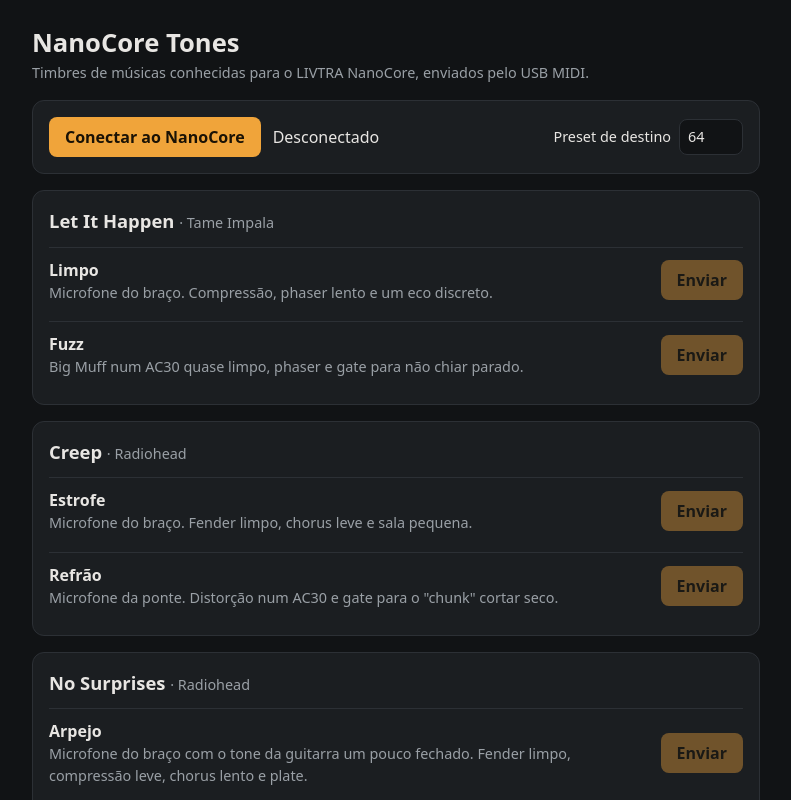
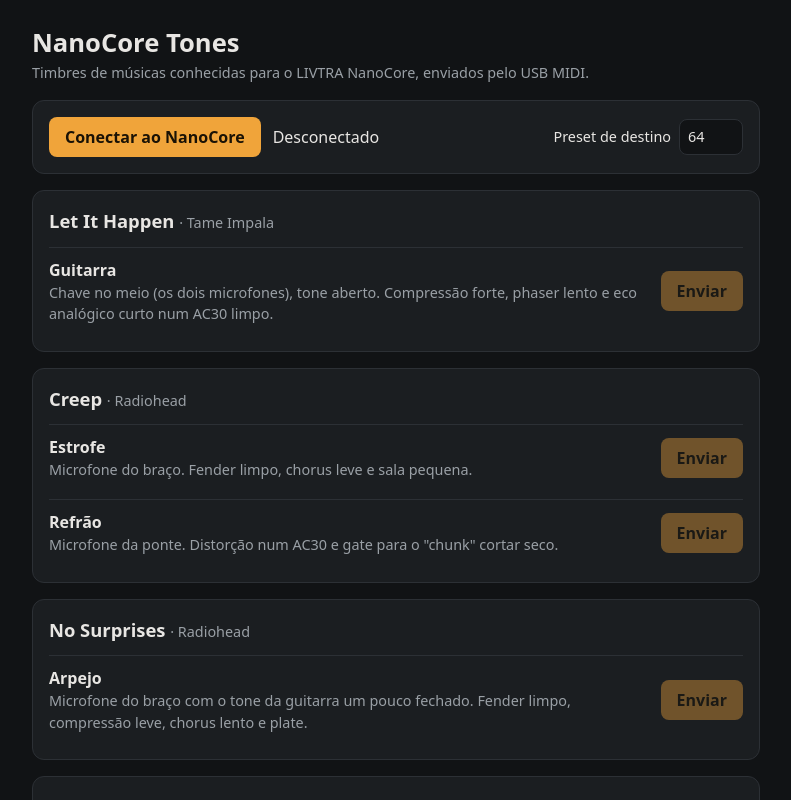
Before and after one commit to patogordo/Tonebook, a Nuxt app: page / in a window 1280 px wide. Shown: the top 800 px of the page, without its empty margins (244-1035 px from the left). Built offline with nearby package versions, Linux system fonts and the light colour scheme.

Commit message:
Músicas: Let It Happen refeito pelo que as fontes repetem (AC30 limpo, compressão de verdade, phaser, delay analógico, EQ para o humbucker) e sem a parte com fuzz

```diff
--- a/shared/songs.ts
+++ b/shared/songs.ts
@@ -19,34 +19,24 @@ export const SONGS: Song[] = [
     artist: 'Tame Impala',
     parts: [
       {
-        name: 'Limpo',
-        hint: 'Microfone do braço. Compressão, phaser lento e um eco discreto.',
-        tone: {
-          amp: 'Fd65Dk',
-          cab: 'FdTR212',
-          blocks: {
-            fx1: { on: true, type: 3, params: [0.62, 0, 0.18, 0.07, 0.13, 0.62] },
-            amp: { on: true, params: [0.4, 0.28, 0.55, 0.82, 0.8] },
-            cab: { on: true, params: [0.65, 0.82, 0.8] },
-            mod: { on: true, type: 1, params: [0.1, 0.3, 0.5, 0.8] },
-            delay: { on: true, type: 1, params: [0.3, 0.2, 0.15, 1] },
-            reverb: { on: true, type: 1, params: [0.3, 0.22, 0.7, 0.28, 0.2, 1] },
-          },
-        },
-      },
-      {
-        name: 'Fuzz',
-        hint: 'Big Muff num AC30 quase limpo, phaser e gate para não chiar parado.',
+        // O que as fontes repetem: Strat limpa num AC30, Dyna Comp apertado, phaser (Phase 90 / Small Stone) e delay
+        // analógico (Memory Man). Nada de fuzz. O EQ tira o embolado do humbucker para chegar perto do single-coil.
+        // Compressor (manual): limiar −60..0 dB, ratio 1,1..20:1, knee 0..24 dB, ataque 0..200 ms,
+        // release 0..1000 ms, ganho −24..+24 dB → −30 dB, ~8:1, 6 dB, 5 ms, 200 ms, +9 dB.
+        // Delay BBD: 1..2000 ms → ~360 ms (colcheia pontuada a ~125 bpm).
+        name: 'Guitarra',
+        hint: 'Chave no meio (os dois microfones), tone aberto. Compressão forte, phaser lento e eco analógico curto num AC30 limpo.',
         tone: {
           amp: 'VXAC30',
           cab: 'AC30212',
           blocks: {
-            fx1: { on: true, type: 0, params: [0.45] },
-            fx2: { on: true, type: 4, params: [0.38, 0.55, 0.6] },
-            amp: { on: true, params: [0.3, 0.38, 0.62, 0.52, 0.8] },
-            cab: { on: true, params: [0.56, 0.65, 0.8] },
-            mod: { on: true, type: 1, params: [0.15, 0.3, 0.5, 0.8] },
-            reverb: { on: true, type: 1, params: [0.25, 0.2, 0.7, 0.25, 0.18, 1] },
+            fx1: { on: true, type: 3, params: [0.5, 0.365, 0.25, 0.025, 0.2, 0.69] },
+            amp: { on: true, params: [0.3, 0.3, 0.5, 0.65, 0.8] },
+            cab: { on: true, params: [0.6, 0.75, 0.8] },
+            mod: { on: true, type: 1, params: [0.15, 0.35, 0.5, 0.8] },
+            delay: { on: true, type: 0, params: [0.18, 0.3, 0.4, 0.22, 0.8] },
+            reverb: { on: true, type: 1, params: [0.25, 0.15, 0.6, 0.25, 0.15, 1] },
+            eq: { on: true, type: 1, params: [0.45, 0.4, 0.43, 0.5, 0.57, 0.6] },
           },
         },
       },
```
Also changed, not shown: 2 other files (tests, documents, lock files or other folders).
